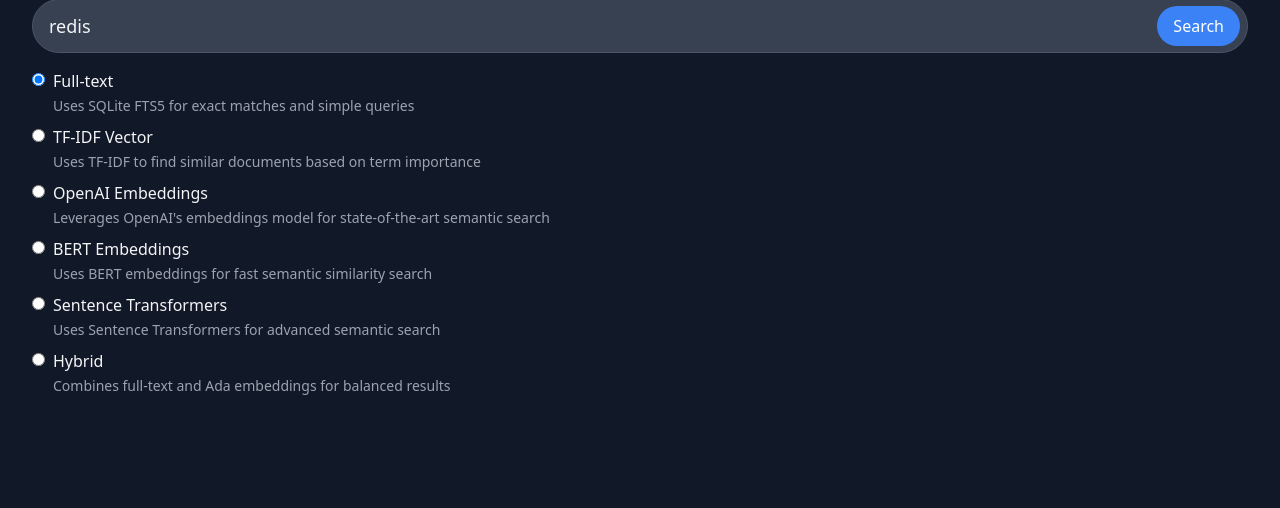
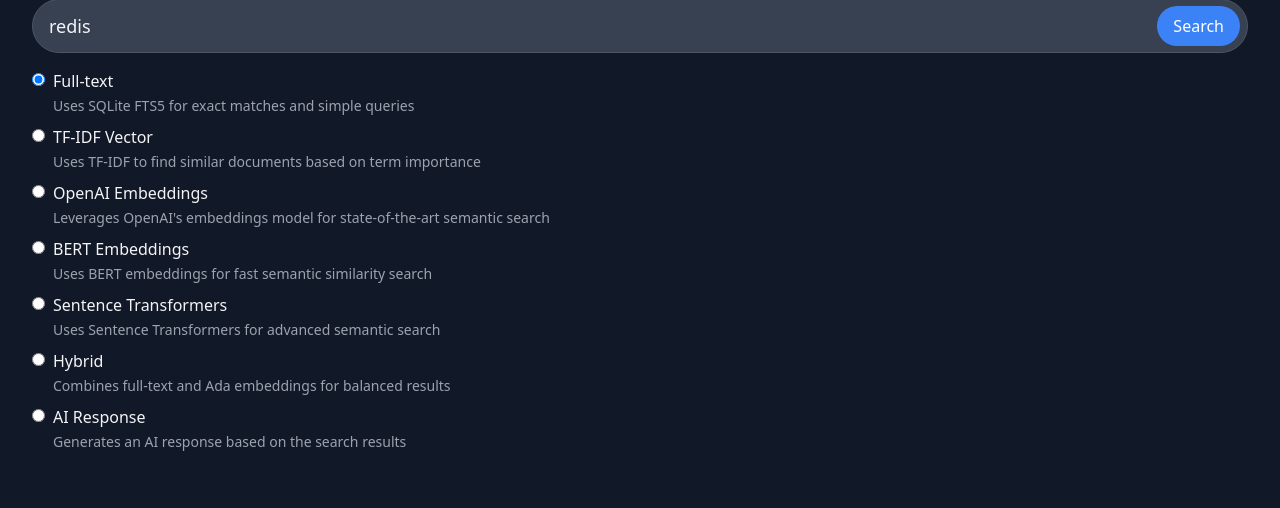
Before and after one commit to iliutaadrian/docs-search-engine, a Flask app: page / in a window 1280 px wide. Shown: the part 133-641 px from the top of the page. Run offline with Flask 3, Linux system fonts and the light colour scheme; some libraries are stand-ins or nearby versions.

Commit message:
feat: llm

```diff
--- a/src/app.py
+++ b/src/app.py
@@ -7,6 +7,8 @@ from search.tfidf_search import init as init_tfidf, search as search_tfidf
 from search.openai_search import init as init_openai, search as search_openai
 from search.bert_search import init as init_bert, search as search_bert
 from search.sentence_transformers_search import init as init_sentence_transformers, search as search_sentence_transformers
+
+from llm import init_llm, generate_ai_response
 
 from config.config import DOCS_FOLDER
 
@@ -32,8 +34,15 @@ def search():
         results = search_sentence_transformers(query)
     elif mode == 'hybrid':
         fulltext_results = search_fulltext(query)
-        vector_results = search_openai(query)  # You can change this to any other vector search method
+        vector_results = search_openai(query)
         results = combine_results(fulltext_results, vector_results)
+    elif mode == 'ai':
+        search_results = search_openai(query)
+        ai_response = generate_ai_response(query, search_results)
+        results = {
+            "ai_response": ai_response.get('full_content', 'No response possible'),
+            "search_results": search_results[:3]
+        }
     else:
         return jsonify({"error": "Invalid search mode"}), 400
 
@@ -56,5 +65,6 @@ if __name__ == '__main__':
     init_openai(documents)
     init_bert(documents)
     init_sentence_transformers(documents)
+    init_llm()
 
     app.run(debug=True, host='0.0.0.0')
--- a/src/templates/index.html
+++ b/src/templates/index.html
@@ -80,16 +80,26 @@
               <span class="text-sm text-gray-400">Combines full-text and Ada embeddings for balanced results</span>
             </span>
           </label>
+          <label class="flex items-start">
+            <input type="radio" name="searchMode" value="ai" class="form-radio text-blue-500 mt-1">
+            <span class="ml-2">
+              <span class="font-medium">AI Response</span><br>
+              <span class="text-sm text-gray-400">Generates an AI response based on the search results</span>
+            </span>
+          </label>
+        </div>
+      </form>
+    </div>
+    <div id="aiResponse" class="mb-6 hidden">
+      <h2 class="text-xl font-bold text-gray-100 mb-4">AI Response:</h2>
+      <div class="bg-gray-800 p-4 rounded-lg shadow">
+        <p id="aiResponseContent" class="text-gray-200"></p>
       </div>
     </div>
-    </div>
-    </form>
     <div id="results" class="space-y-4"></div>
-    </div>
   </main>
 
   <script>
-    {% raw %}
     document.getElementById('searchForm').addEventListener('submit', function (e) {
       e.preventDefault();
       const query = document.getElementById('searchInput').value;
@@ -101,18 +111,40 @@
 
     function performSearch(query, mode) {
       const resultsContainer = document.getElementById('results');
+      const aiResponseContainer = document.getElementById('aiResponse');
       resultsContainer.innerHTML = '<p class="text-center text-gray-400">Searching...</p>';
+      aiResponseContainer.classList.add('hidden');
+
       fetch(`/search?q=${encodeURIComponent(query)}&mode=${encodeURIComponent(mode)}`)
         .then(response => response.json())
         .then(data => {
           resultsContainer.innerHTML = '';
-          if (data.length === 0) {
+          if (mode === 'ai') {
+            displayAIResponse(data.ai_response);
+            displaySearchResults(data.search_results, query, mode);
+          } else {
+            displaySearchResults(data, query, mode);
+          }
+        })
+        .catch(error => {
+          console.error('Search error:', error);
+          resultsContainer.innerHTML = '<p class="text-red-400">Failed to perform search. Please try again.</p>';
+        });
+    }
+
+    function displayAIResponse(aiResponse) {
+      const aiResponseContainer = document.getElementById('aiResponse');
+      const aiResponseContent = document.getElementById('aiResponseContent');
+      aiResponseContent.textContent = aiResponse;
+      aiResponseContainer.classList.remove('hidden');
+    }
+
+    function displaySearchResults(results, query, mode) {
+      const resultsContainer = document.getElementById('results');
+      if (results.length === 0) {
         resultsContainer.innerHTML = '<p class="text-center text-gray-400">No results found.</p>';
       } else {
-            data.map((result, index) => {
-              console.log(result)
-            })
-            const resultsHtml = data.map((result, index) => `
+        const resultsHtml = results.map((result, index) => `
           <div class="bg-gray-800 p-4 rounded-lg shadow mb-4">
             <div class="mb-2">
               <h3 class="text-lg font-semibold text-gray-100">${highlightMatches(result.name, query)}</h3>
@@ -125,7 +157,6 @@
               </div>
               <p class="text-xs text-gray-400 mt-2">Content length: ${result.content_length}</p>
             </div>
-
             <div class="mt-2">
               <button onclick="toggleFullContent(${index})" class="text-xs text-blue-400 cursor-pointer">
                 Show full content
@@ -136,7 +167,6 @@
                 </div>
               </div>
             </div>
-
           </div>
         `).join('');
         resultsContainer.innerHTML = `
@@ -144,11 +174,6 @@
           ${resultsHtml}
         `;
       }
-        })
-        .catch(error => {
-          console.error('Search error:', error);
-          resultsContainer.innerHTML = '<p class="text-red-400">Failed to perform search. Please try again.</p>';
-        });
     }
 
     function escapeHtml(unsafe) {
@@ -177,7 +202,6 @@
         button.textContent = 'Show full content';
       }
     }
-    {% endraw %}
   </script>
 </body>
 
```
Also changed, not shown: src/llm.py (added, +58 -0 lines). Lines whose indentation alone changed are shown as unchanged.
